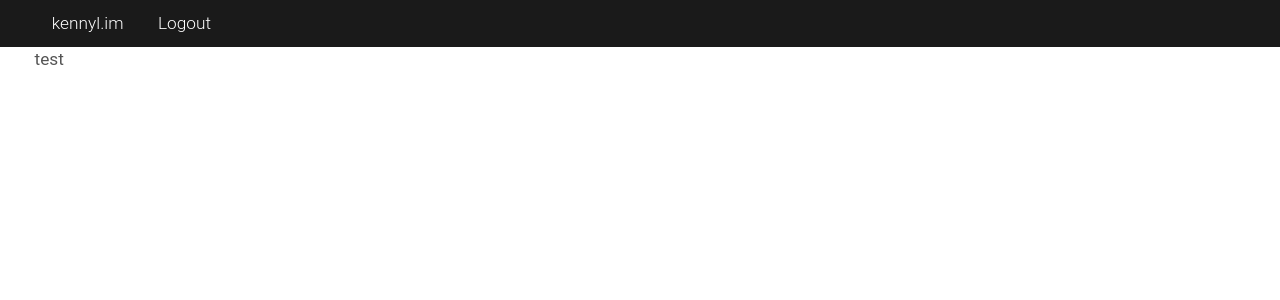
After one commit to akita-ken/deneb, a PHP site: template templates/admin.twig in a window 1280 px wide. The commit adds this page. Shown: the top 300 px of the page. Run offline with PHP 8.4, Linux system fonts and the light colour scheme; the template is opened without the code that fills it, so the values that code supplies are empty; some libraries are stand-ins or nearby versions; some web fonts are replaced.

Commit message:
Partial templates for base, page, and admin views

```diff
--- /dev/null
+++ b/templates/admin.twig
@@ -0,0 +1,19 @@
+{% extends "page.twig" %}
+
+{% block title %}{% endblock %}
+
+{% block navmenu %}
+  <li><a class="push-right" href=#">Logout</a></li>
+{% endblock %}
+
+{% block content %}
+  <div class="ink-grid borderless-grid">
+    <div class="column-group">
+      <div id="sidebar" class="all-30">
+        test
+      </div>
+
+    <div class="all-70"></div>
+  </div>
+
+{% endblock %}
--- a/templates/base.twig
+++ b/templates/base.twig
@@ -16,12 +16,8 @@
       {% block nav %}
       {% endblock %}
 
-      <div class="ink-grid vertical-space">
-        <div class="column-group">
-          {% block content %}
-          {% endblock %}
-        </div>
-      </div>
+      {% block content %}
+      {% endblock %}
     </div>
 
   </body>
--- a/templates/page.twig
+++ b/templates/page.twig
@@ -11,8 +11,9 @@
 <div class="top-menu">
   <nav class="ink-navigation ink-grid">
     <ul class="menu horizontal black">
-      <li><a href="#">Home</a></li>
-      <li><a href="#">Post archive</a></li>
+      <li id="kennyl"><a href="http://kennyl.im"><span class="darkBlue">kennyl</span><span class="lightBlue">.im</span></a></li>
+      {% block navmenu %}
+      {% endblock %}
     </ul>
   </nav>
 </div>
```
